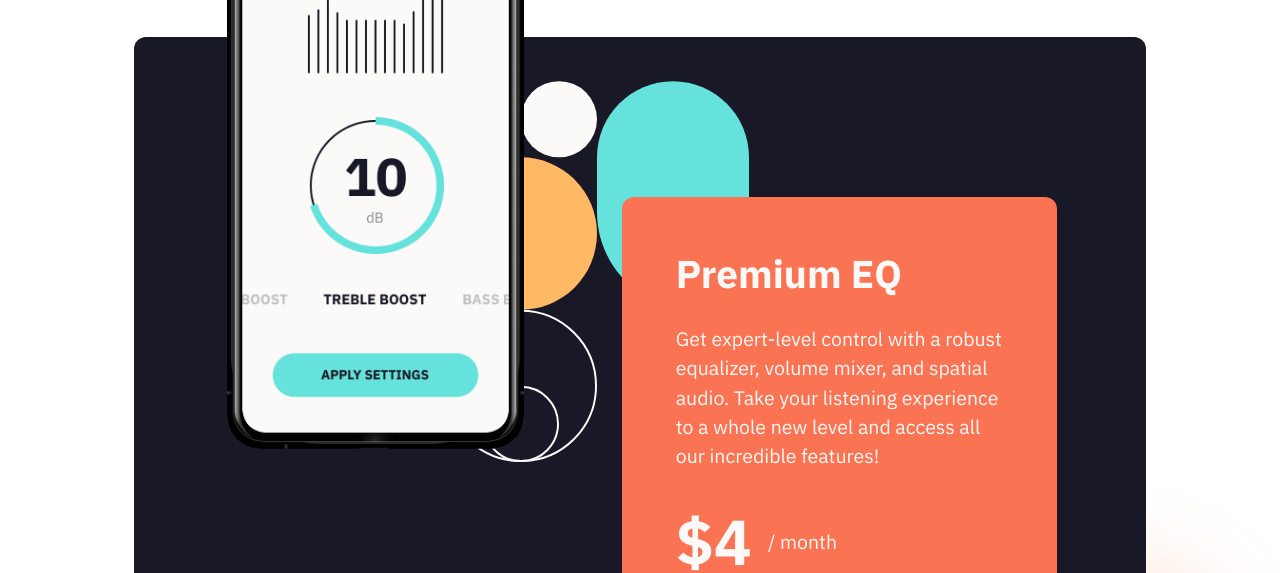
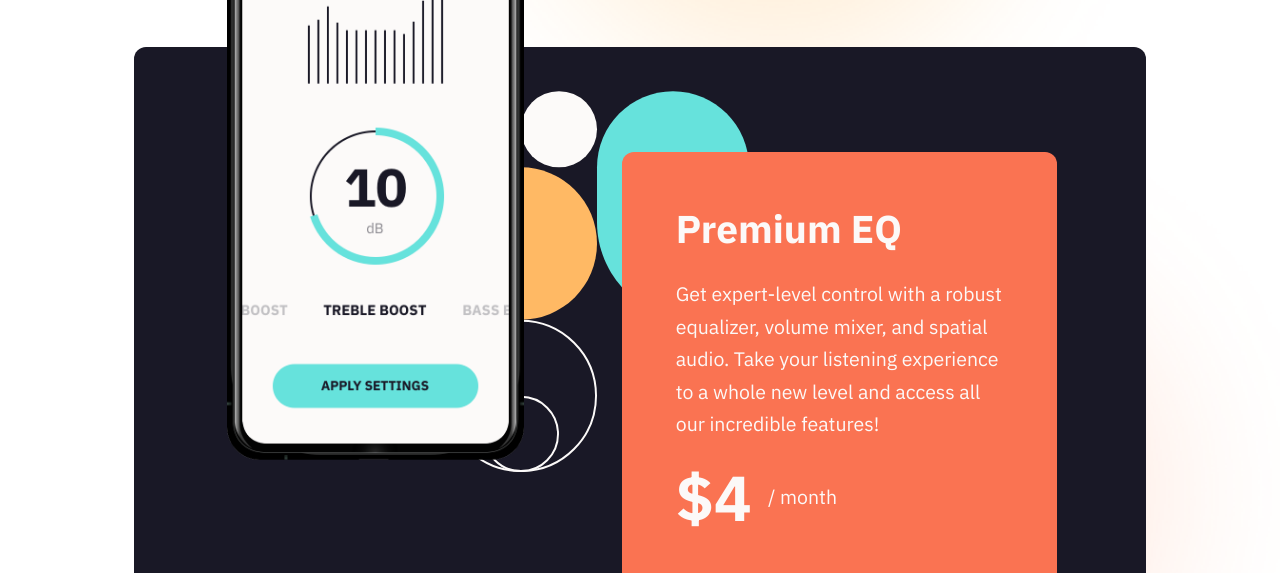
Before and after one commit to SamHemingway/equalizer-landing-page, a plain HTML site: page index.html in a window 1280 px wide. Shown: the part 840-1413 px from the top of the page. Drawn offline with Linux system fonts and the light colour scheme.

Commit message:
Updated design

```diff
--- a/styles/global.css
+++ b/styles/global.css
@@ -124,10 +124,10 @@ body {
   background-repeat: no-repeat;
   background-size:
   clamp(9.375rem, 17.234vw + 3.989rem, 19.5rem),
-  23.4375rem,
-  23.4375rem,
-  23.4375rem,
-  23.4375rem;
+  47rem,
+  47rem,
+  47rem,
+  47rem;
 }
 
 /* Needs to increase in size from 2.5rem to 5.5rem */
@@ -170,6 +170,7 @@ a {
 .header__body {
   max-inline-size: clamp(32.125rem, 49.256vw + 8.482rem, 52.813rem);
   font-size: clamp(1.125rem, 0.298vw + 0.982rem, 1.25rem);
+  line-height: clamp(1.625rem, 0.751vw + 1.449rem, 2.125rem);
 }
 
 /*==============================
@@ -207,7 +208,7 @@ article {
   padding-block: 3rem;
   position: absolute;
   right: 0;
-  top: clamp(5.625rem, 9.043vw + 2.799rem, 10.938rem);
+  top: clamp(5.625rem, -8.929vw + 13.661rem, 9.375rem);
   right: clamp(3.625rem, 3.936vw + 2.395rem, 5.938rem);
 }
 
@@ -218,6 +219,7 @@ article {
 .card-body {
   font-size: clamp(1.125rem, 0.298vw + 0.982rem, 1.25rem);
   --stack-gap: clamp(0.75rem, 0.939vw + 0.53rem, 1.375rem);
+  line-height: clamp(1.75rem, 0.893vw + 1.321rem, 2.125rem);
 }
 
 .card-body__strong {
@@ -230,6 +232,8 @@ article {
  display: flex;
  align-items: center;
  gap: 1rem;
+ margin-block-end: 2.875rem;
+ margin-block-start: 2.5rem;
 }
 
 .card-link {
```
